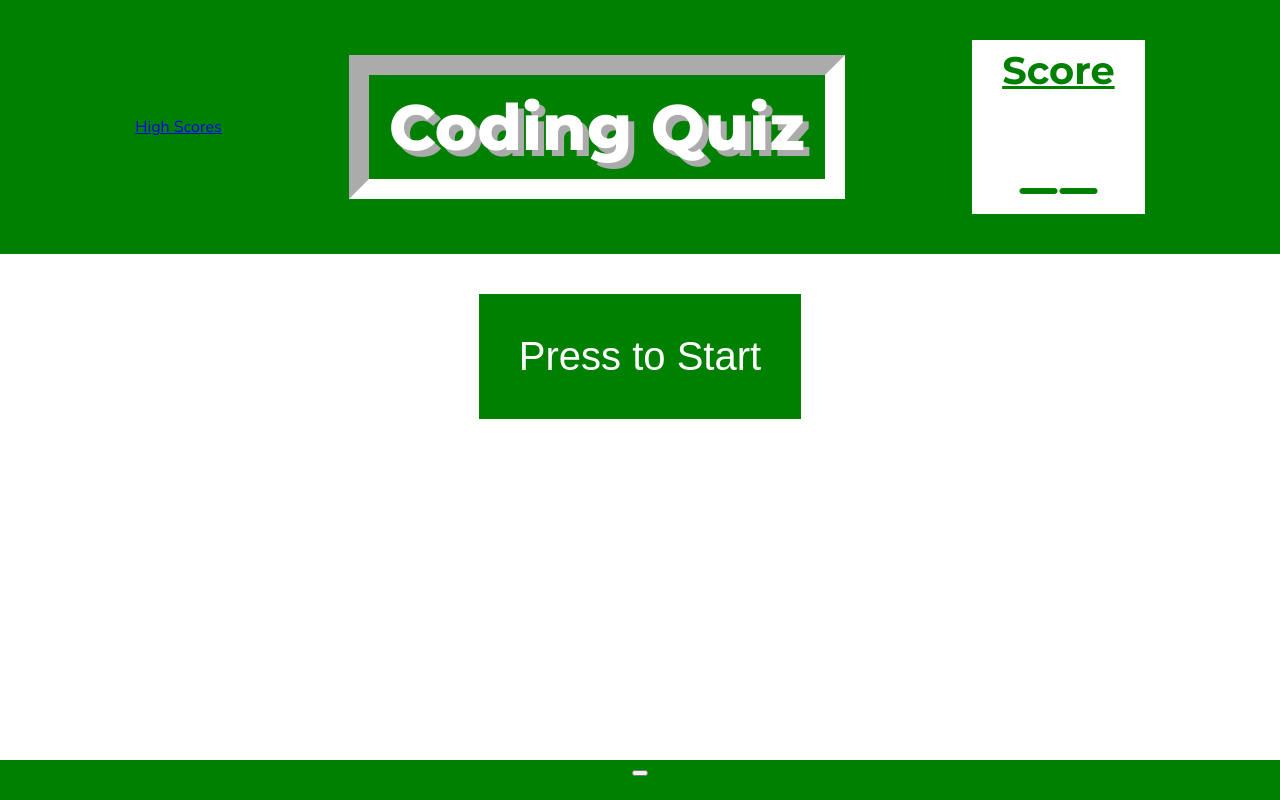
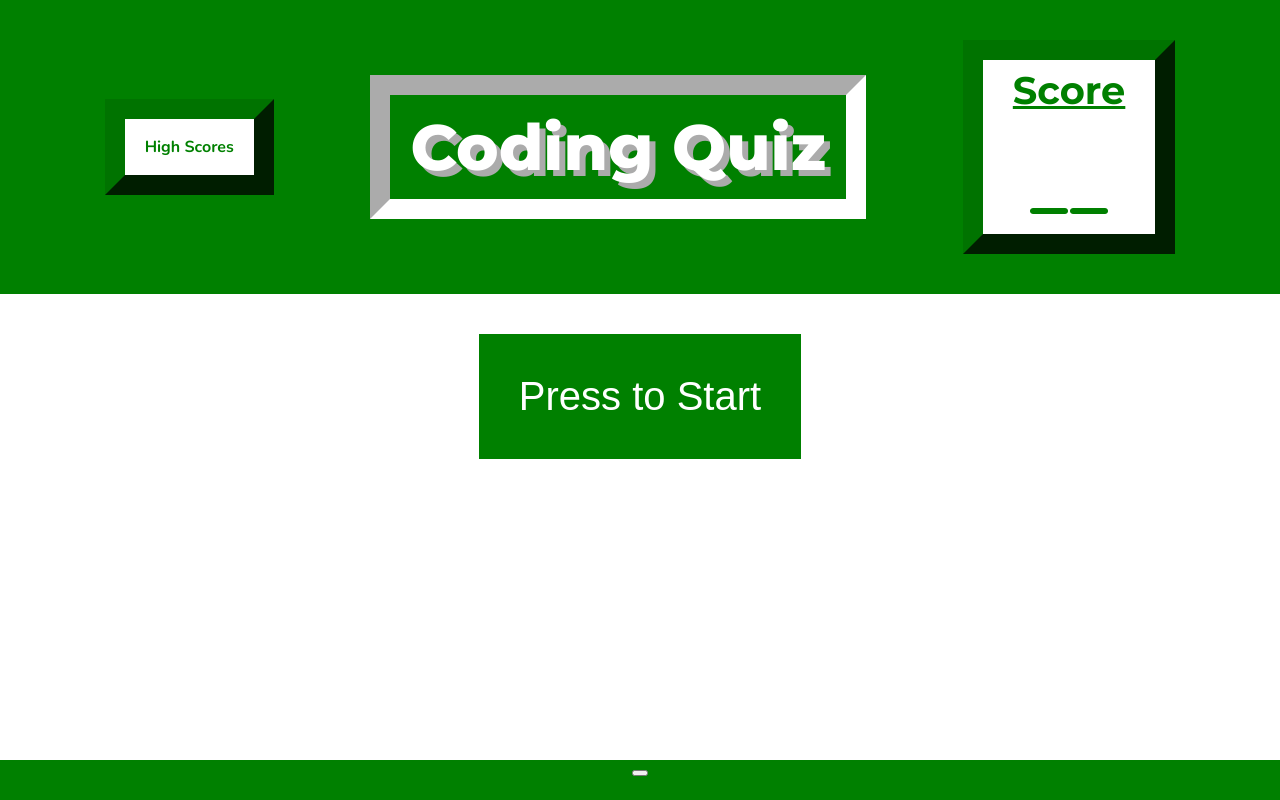
Before and after one commit to austinzumbro/timed-coding-quiz, a plain HTML site: page index.html in a window 1280 px wide. Drawn offline with nearby package versions, Linux system fonts and the light colour scheme.

Commit message:
fixed score table construction, added some styling

```diff
--- a/assets/css/styles.css
+++ b/assets/css/styles.css
@@ -1,5 +1,5 @@
 body {
-	font-family: 'Nunito', sans-serif;
+  font-family: "Nunito", sans-serif;
 }
 
 h1,
@@ -8,7 +8,7 @@ h3,
 h4,
 h5,
 h6 {
-	font-family: 'Montserrat', sans-serif;
+  font-family: "Montserrat", sans-serif;
 }
 
 h1 {
@@ -21,6 +21,7 @@ h1 {
 
   color: white;
   text-shadow: 6px 6px #ababab;
+  text-align: center;
 }
 
 h2 {
@@ -29,7 +30,7 @@ h2 {
 }
 
 .question {
-	font-family: 'Lora', serif;
+  font-family: "Lora", serif;
 }
 
 header {
@@ -40,6 +41,21 @@ header {
   align-items: center;
   align-content: center;
   padding: 40px 8px;
+}
+
+header a,
+.timer {
+  background: white;
+  color: green;
+  border: 20px #007300;
+  border-style: outset;
+}
+
+header a {
+  font-weight: 700;
+  text-decoration: none;
+  text-align: center;
+  padding: 20px;
 }
 
 footer {
@@ -57,8 +73,6 @@ footer h2 {
 }
 
 .timer {
-	background: white;
-	color: green;
   font-size: 2em;
   font-weight: 700;
   text-align: center;
@@ -137,7 +151,7 @@ footer h2 {
   margin-bottom: 12px;
 }
 
-#quiz-over form input[type='text'] {
+#quiz-over form input[type="text"] {
   border-top: none;
   border-left: none;
   border-right: none;
```
Also changed, not shown: assets/js/highscores.js (+25 -28 lines). Lines whose indentation alone changed are shown as unchanged.
